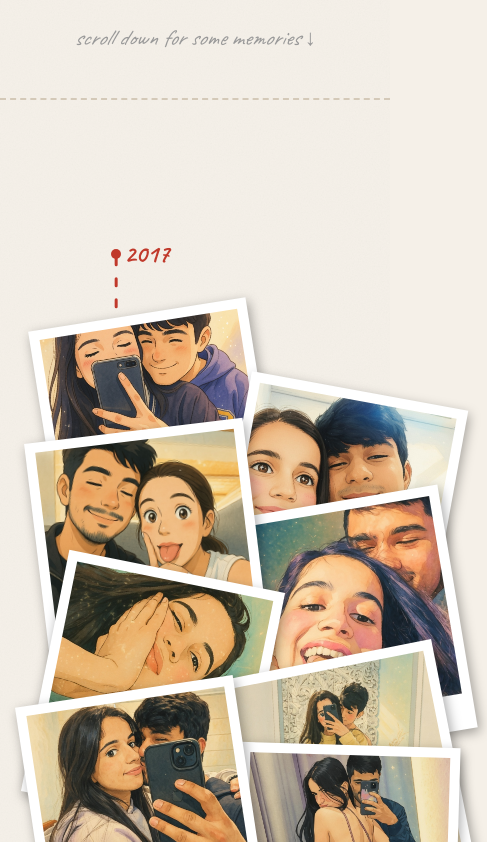
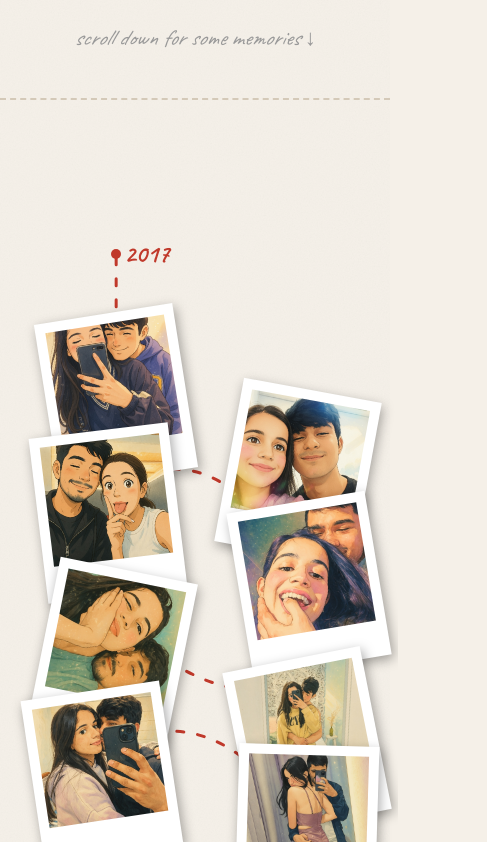
Before and after one commit to kkaranveer6/birthday-collage, a React (Vite) app: page / in a window 390 px wide. Shown: the part 746-1588 px from the top of the page, 487 px wide, since content can reach past the window. Built offline with nearby package versions, Linux system fonts and the light colour scheme.

Commit message:
feat: scale collage photos to 120px on mobile

```diff
--- a/src/components/CollagePhoto.css
+++ b/src/components/CollagePhoto.css
@@ -21,3 +21,10 @@
   height: 200px;
   object-fit: cover;
 }
+
+@media (max-width: 640px) {
+  .collage-photo__img {
+    width: 120px;
+    height: 120px;
+  }
+}
```
